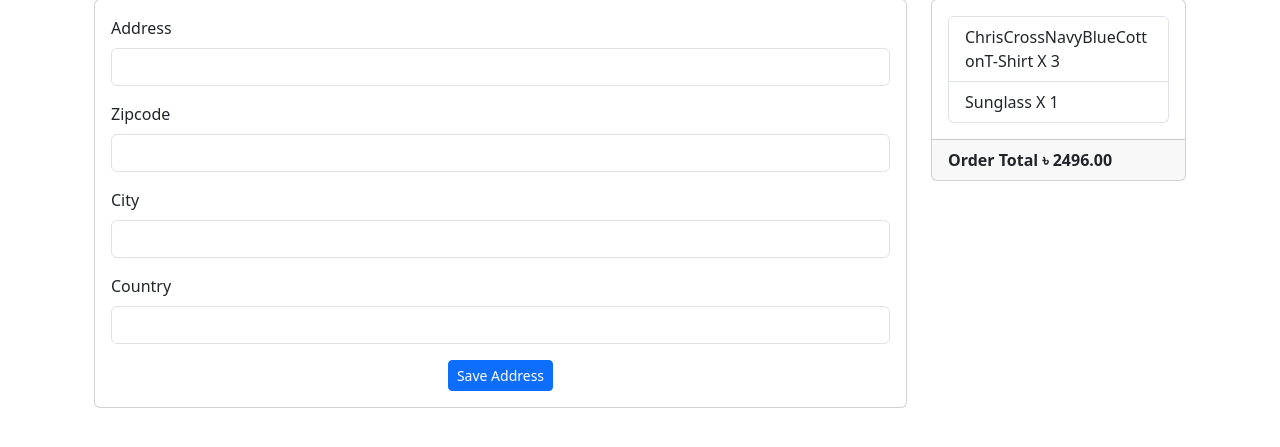
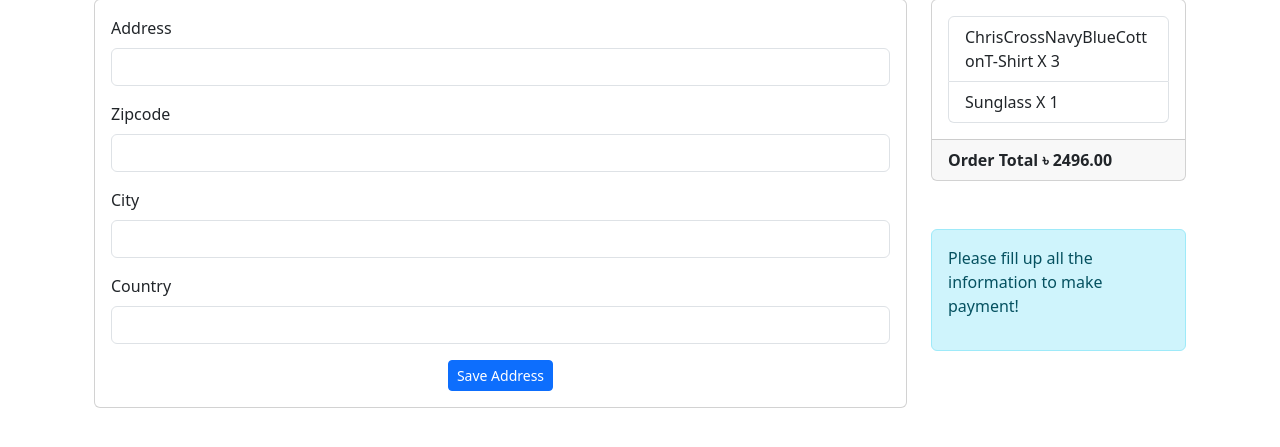
Before and after one commit to Mohabbatridoy/Ecommerce-website, a Django app: page /payment/checkout/ in a window 1280 px wide. Shown: the part 120-567 px from the top of the page. Run offline with Django 5.2, Linux system fonts and the light colour scheme; a user stored in the database is signed in; data comes from the database, SQL or seed files in the repository; both versions use the stored data as it was after the commit; some libraries are stand-ins or nearby versions.

Commit message:
payment button

```diff
--- a/app_payment/views.py
+++ b/app_payment/views.py
@@ -20,4 +20,4 @@ def checkout(request):
     order_qs = Order.objects.filter(user=request.user, ordered=False)
     order_items = order_qs[0].orderitems.all()
     order_total = order_qs[0].get_totals()
-    return render(request, 'app_payment/checkout.html', context={'form':form, 'order_items':order_items, 'order_totals':order_total})
+    return render(request, 'app_payment/checkout.html', context={'form':form, 'order_items':order_items, 'order_totals':order_total, 'saved_address':saved_address})
--- a/templates/app_payment/checkout.html
+++ b/templates/app_payment/checkout.html
@@ -31,7 +31,15 @@
                     <span class="float-left"><b>Order Total</b></span>
                     <span class="float-right"><b>&#2547; {{order_totals|floatformat:2}}</b></span>
                 </div>
+            </div><br><br>
+            {% if saved_address.is_fully_filled %}
+            <a href="" class="btn btn-warning btn-md">Make Payment</a>
+            {% else %}
+            <div class="alert alert-info">
+                <p>Please fill up all the information to make payment!</p>
+
             </div>
+            {% endif %}
         </div>
     </div>
 </div>
```
Also changed, not shown: db.sqlite3.
